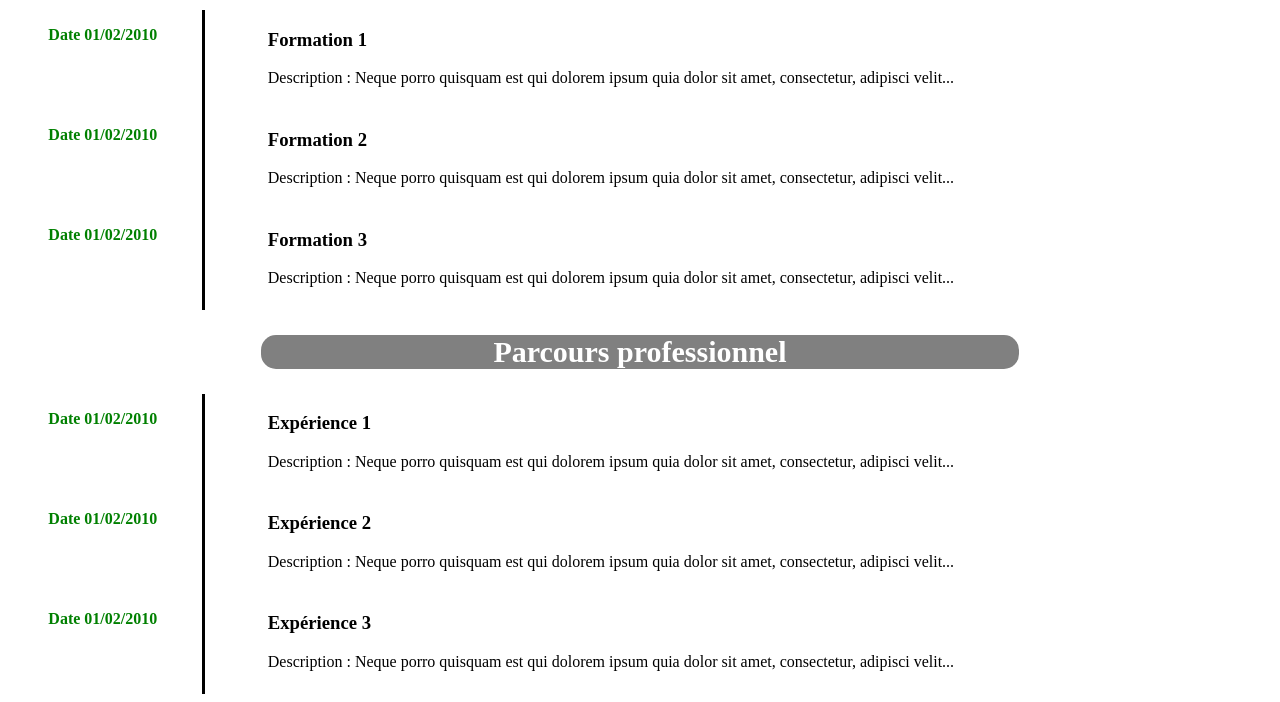
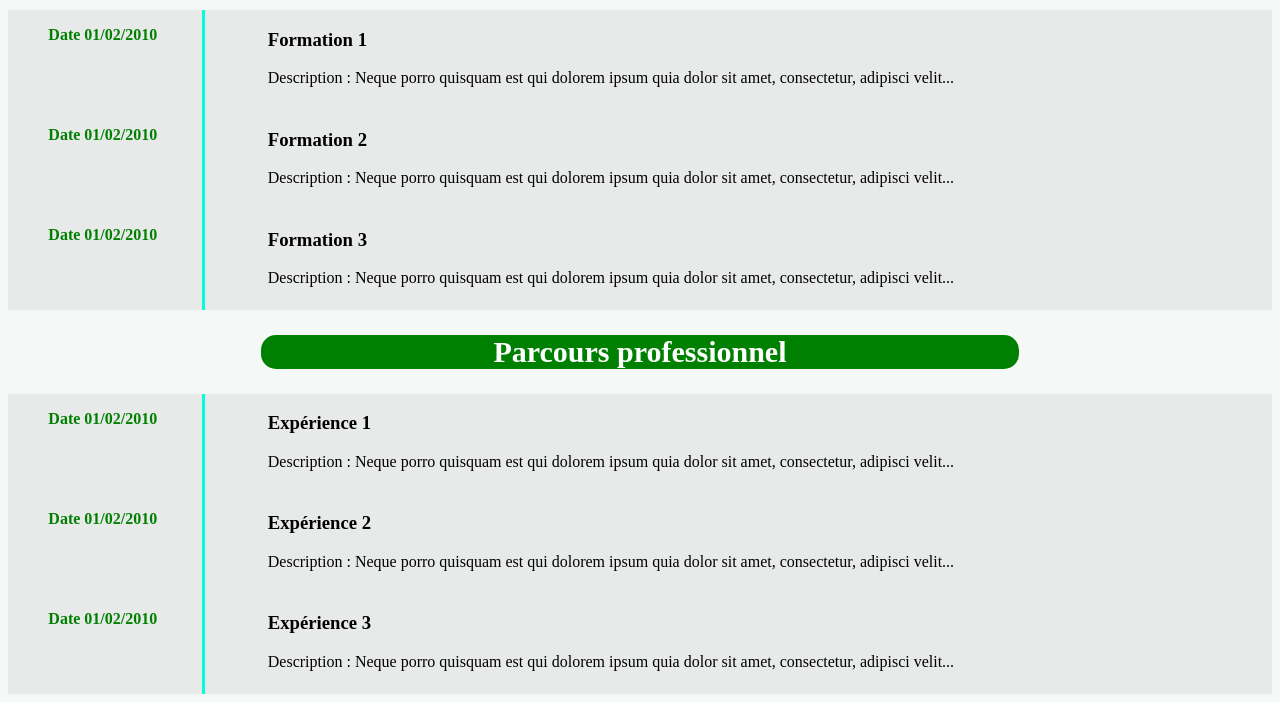
Before and after one commit to Jim29800/cv, a plain HTML site: page index.html in a window 1280 px wide. Shown: the part 507-1209 px from the top of the page. Drawn offline with Linux system fonts and the light colour scheme.

Commit message:
Test de couleur

```diff
--- a/style.css
+++ b/style.css
@@ -1,3 +1,6 @@
+body{
+	background-color: #F4F8F7;
+}
 .information{
 /*	border-style: solid;*/
 	display: inline-block;
@@ -36,11 +39,12 @@
 	margin-left: auto;
 	margin-right: auto;
 	font-size: 20px;
-	background-color: grey;
+	background-color: green;
 	color: white;
 }
 .detail {
 /*	border-style: solid;*/
+	background-color: #E8E9E9;
 }
 .competences ul{
 	list-style: none ;
@@ -63,6 +67,7 @@
     height: 100px;
     vertical-align: top;
     border-left-style: solid;
+    border-left-color: #01FEDC;
     padding-left: 5%;
 
 }
```
